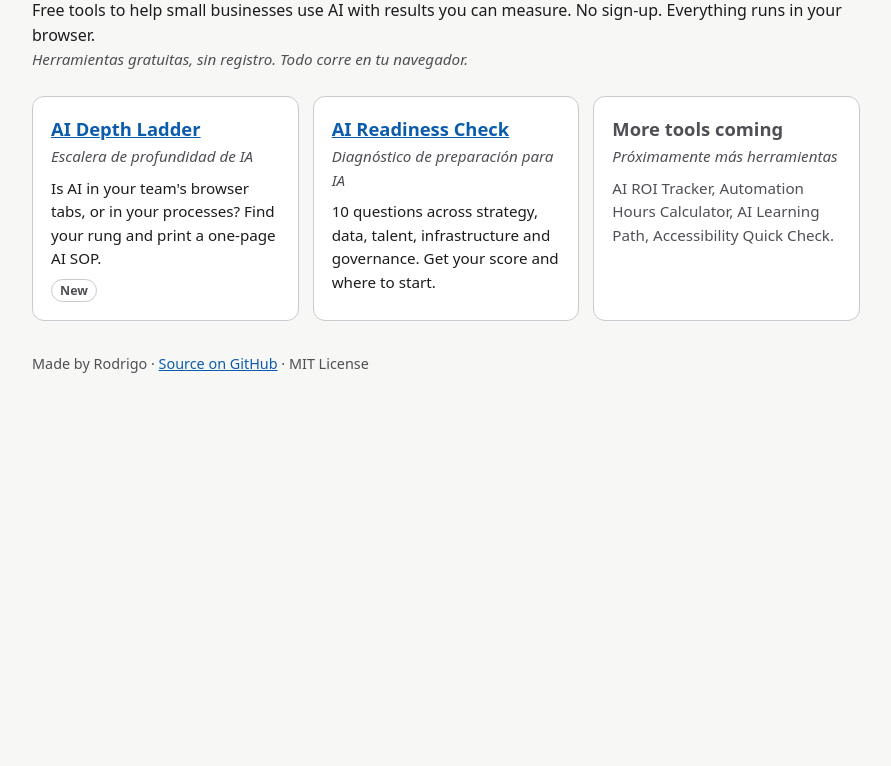
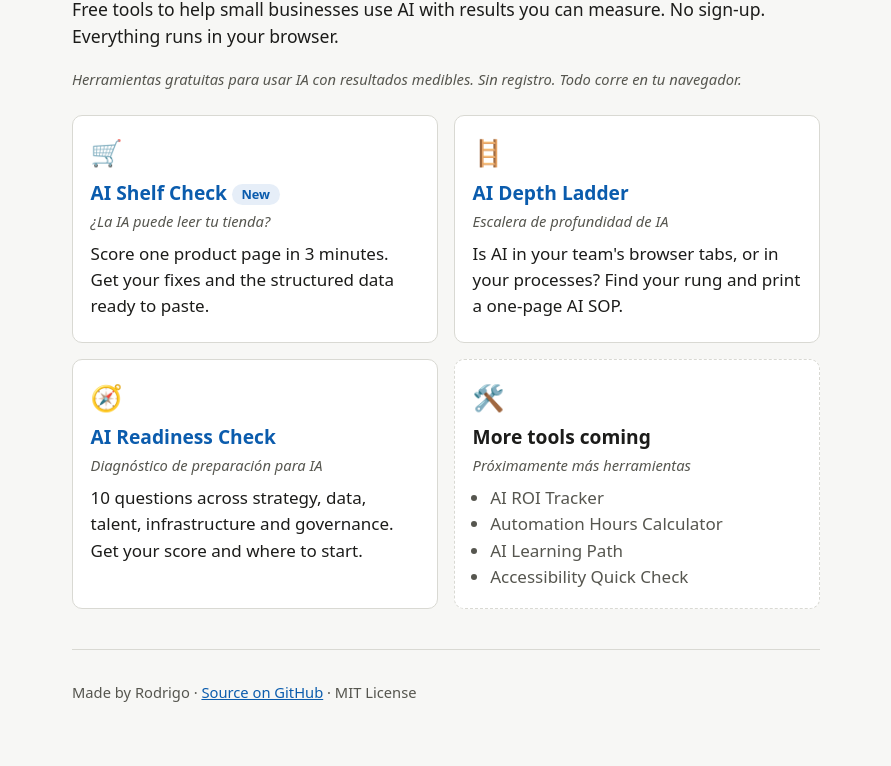
Before and after one commit to rantunano/smb-ai-toolkit, a plain HTML site: page index.html in a window 1280 px wide. Shown: the part 117-883 px from the top of the page, without its empty margins (194-1085 px from the left). Before the commit the page ends 800 px from the top, so only its background shows below. Drawn offline with Linux system fonts and the light colour scheme.

Commit message:
Add files via upload

```diff
--- a/index.html
+++ b/index.html
@@ -6,53 +6,80 @@
 <title>SMB AI Toolkit — free AI tools for small businesses</title>
 <meta name="description" content="Free, no-sign-up tools to help small businesses use AI with measurable results. Runs in your browser.">
 <style>
-:root{--bg:#f7f7f5;--surface:#fff;--text:#1c1c1e;--muted:#4f4f55;--border:#c9c9cf;--accent:#0b5cad;--focus:#b35c00}
-@media (prefers-color-scheme:dark){:root{--bg:#141416;--surface:#1e1e21;--text:#f1f1f3;--muted:#b9b9c0;--border:#4a4a52;--accent:#7db7f0;--focus:#ffb35c}}
+:root{--bg:#f7f7f5;--surface:#fff;--text:#1c1c1a;--muted:#56564f;--line:#d9d9d3;--accent:#0b5cad;--accent-soft:#e6eef8;--focus:#c25e00;--radius:10px;--font:system-ui,-apple-system,"Segoe UI",Roboto,"Helvetica Neue",Arial,sans-serif}
+@media (prefers-color-scheme:dark){:root{--bg:#151513;--surface:#1f1f1c;--text:#ecece6;--muted:#b4b4ab;--line:#3a3a35;--accent:#7db4ef;--accent-soft:#1d2c3d;--focus:#ffb062}}
 *{box-sizing:border-box}
-body{margin:0;background:var(--bg);color:var(--text);font:1rem/1.55 system-ui,-apple-system,"Segoe UI",Roboto,sans-serif}
-.wrap{max-width:860px;margin:0 auto;padding:32px 16px 64px}
-h1{font-size:clamp(1.8rem,5vw,2.4rem);line-height:1.15;margin:0 0 4px}
-.es{display:block;color:var(--muted);font-style:italic;font-size:.95rem}
-h1 .es{font-size:1.05rem;margin-top:4px}
+body{margin:0;background:var(--bg);color:var(--text);font-family:var(--font);font-size:1.0625rem;line-height:1.55}
 a{color:var(--accent)}
-:focus-visible{outline:3px solid var(--focus);outline-offset:2px}
-.cards{list-style:none;padding:0;margin:24px 0 0;display:grid;grid-template-columns:repeat(auto-fit,minmax(240px,1fr));gap:14px}
-.cards li{background:var(--surface);border:1px solid var(--border);border-radius:12px;padding:18px}
-.cards h2{font-size:1.15rem;margin:0 0 2px}
-.cards p{margin:8px 0 0;font-size:.95rem}
-.soon{color:var(--muted)}
-.tag{display:inline-block;font-size:.78rem;font-weight:600;border:1px solid var(--border);border-radius:999px;padding:1px 8px;color:var(--muted);margin-top:8px}
-footer{margin-top:32px;color:var(--muted);font-size:.9rem}
+a:focus-visible{outline:3px solid var(--focus);outline-offset:2px}
+.skip{position:absolute;left:-999px;top:0;background:var(--surface);padding:.5rem 1rem}
+.skip:focus{left:1rem;top:1rem}
+.wrap{max-width:780px;margin:0 auto;padding:1.5rem 16px 3rem}
+h1{font-weight:800;font-size:clamp(1.8rem,5vw,2.4rem);line-height:1.2;margin:0}
+.es{display:block;color:var(--muted);font-style:italic;font-weight:400}
+h1 .es{font-size:1.1rem;margin-top:.25rem}
+.lead{font-size:1.1rem}
+.note{font-size:.92rem;color:var(--muted)}
+.grid{display:grid;gap:1rem;grid-template-columns:1fr;margin-top:1.5rem}
+@media (min-width:620px){.grid{grid-template-columns:1fr 1fr}}
+.card{background:var(--surface);border:1px solid var(--line);border-radius:var(--radius);padding:1.1rem;position:relative}
+.card h2{font-size:1.2rem;margin:0}
+.card h2 a{text-decoration:none}
+.card h2 a::after{content:"";position:absolute;inset:0}
+.card h2 a:hover{text-decoration:underline}
+.card .es{font-size:.92rem;margin:.15rem 0 .5rem}
+.card p{margin:.3rem 0}
+.emo{font-size:1.6rem;display:block;margin-bottom:.3rem}
+.badge{display:inline-block;background:var(--accent-soft);color:var(--accent);border-radius:999px;padding:.05rem .6rem;font-size:.8rem;font-weight:700;margin-left:.3rem;vertical-align:middle}
+.soon{border-style:dashed}
+.soon ul{margin:.4rem 0 0;padding-left:1.1rem;color:var(--muted)}
+footer{margin-top:2.5rem;padding-top:1rem;border-top:1px solid var(--line);font-size:.92rem;color:var(--muted)}
 </style>
 </head>
 <body>
-<main class="wrap">
+<a class="skip" href="#main">Skip to content</a>
+<div class="wrap">
+  <header>
     <h1>SMB AI Toolkit <span class="es" lang="es">Herramientas de IA para PyMEs</span></h1>
-  <p>Free tools to help small businesses use AI with results you can measure. No sign-up. Everything runs in your browser.
-  <span class="es" lang="es">Herramientas gratuitas, sin registro. Todo corre en tu navegador.</span></p>
-
-  <ul class="cards">
-    <li>
+    <p class="lead">Free tools to help small businesses use AI with results you can measure. No sign-up. Everything runs in your browser.</p>
+    <p class="note" lang="es"><em>Herramientas gratuitas para usar IA con resultados medibles. Sin registro. Todo corre en tu navegador.</em></p>
+  </header>
+  <main id="main">
+    <div class="grid">
+      <article class="card">
+        <span class="emo" aria-hidden="true">🛒</span>
+        <h2><a href="ai-shelf-check/">AI Shelf Check</a><span class="badge">New</span></h2>
+        <span class="es" lang="es">¿La IA puede leer tu tienda?</span>
+        <p>Score one product page in 3 minutes. Get your fixes and the structured data ready to paste.</p>
+      </article>
+      <article class="card">
+        <span class="emo" aria-hidden="true">🪜</span>
         <h2><a href="ai-depth-ladder/">AI Depth Ladder</a></h2>
         <span class="es" lang="es">Escalera de profundidad de IA</span>
         <p>Is AI in your team's browser tabs, or in your processes? Find your rung and print a one-page AI SOP.</p>
-      <span class="tag">New</span>
-    </li>
-    <li>
+      </article>
+      <article class="card">
+        <span class="emo" aria-hidden="true">🧭</span>
         <h2><a href="ai-readiness-check/">AI Readiness Check</a></h2>
         <span class="es" lang="es">Diagnóstico de preparación para IA</span>
         <p>10 questions across strategy, data, talent, infrastructure and governance. Get your score and where to start.</p>
-    </li>
-    <li class="soon">
+      </article>
+      <article class="card soon">
+        <span class="emo" aria-hidden="true">🛠️</span>
         <h2>More tools coming</h2>
         <span class="es" lang="es">Próximamente más herramientas</span>
-      <p>AI ROI Tracker, Automation Hours Calculator, AI Learning Path, Accessibility Quick Check.</p>
-    </li>
+        <ul>
+          <li>AI ROI Tracker</li>
+          <li>Automation Hours Calculator</li>
+          <li>AI Learning Path</li>
+          <li>Accessibility Quick Check</li>
         </ul>
-
+      </article>
+    </div>
+  </main>
   <footer>
     <p>Made by Rodrigo · <a href="https://github.com/rantunano/smb-ai-toolkit">Source on GitHub</a> · MIT License</p>
   </footer>
-</main>
+</div>
 </body>
 </html>
```
Lines whose indentation alone changed are shown as unchanged.
